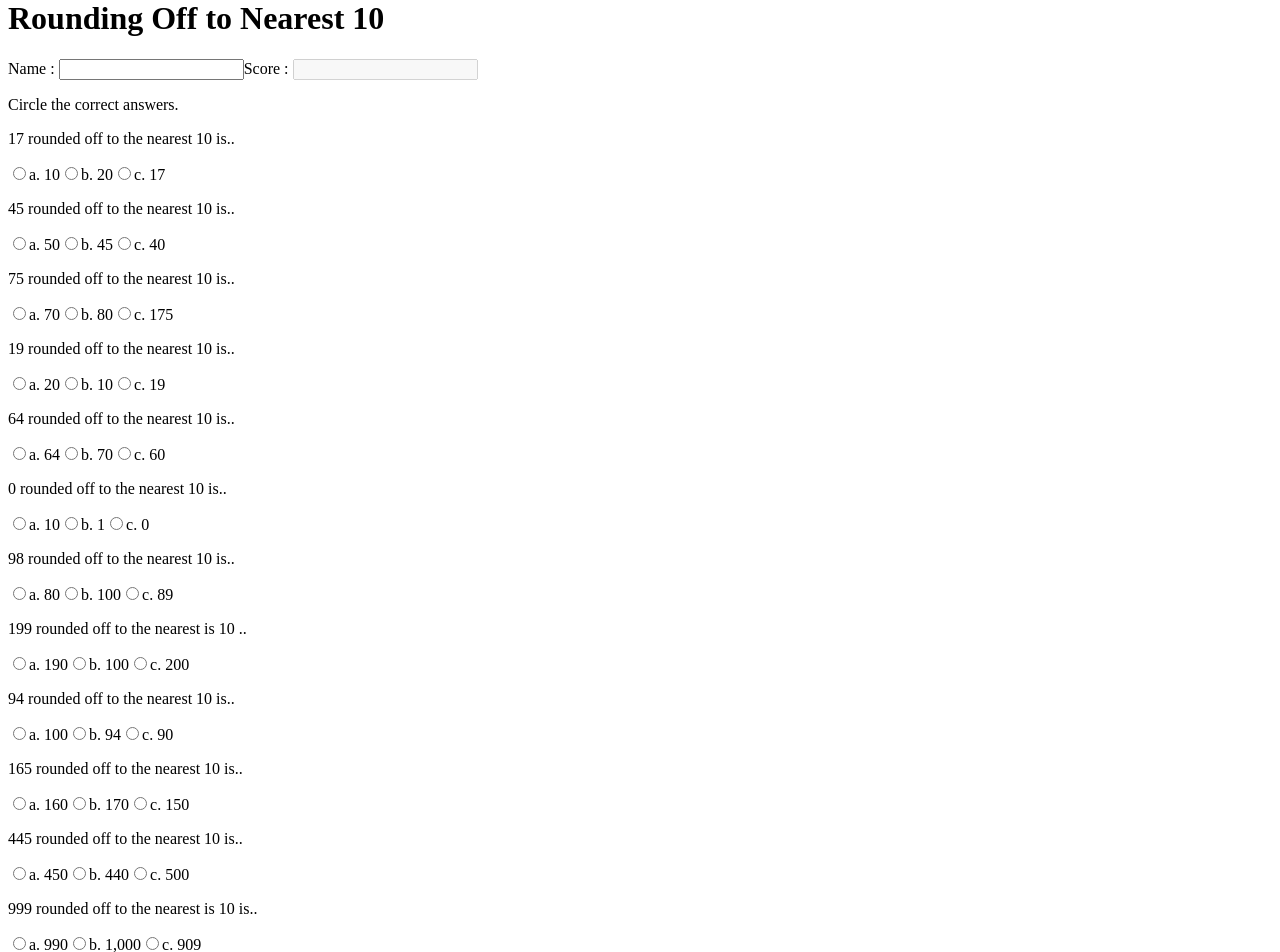
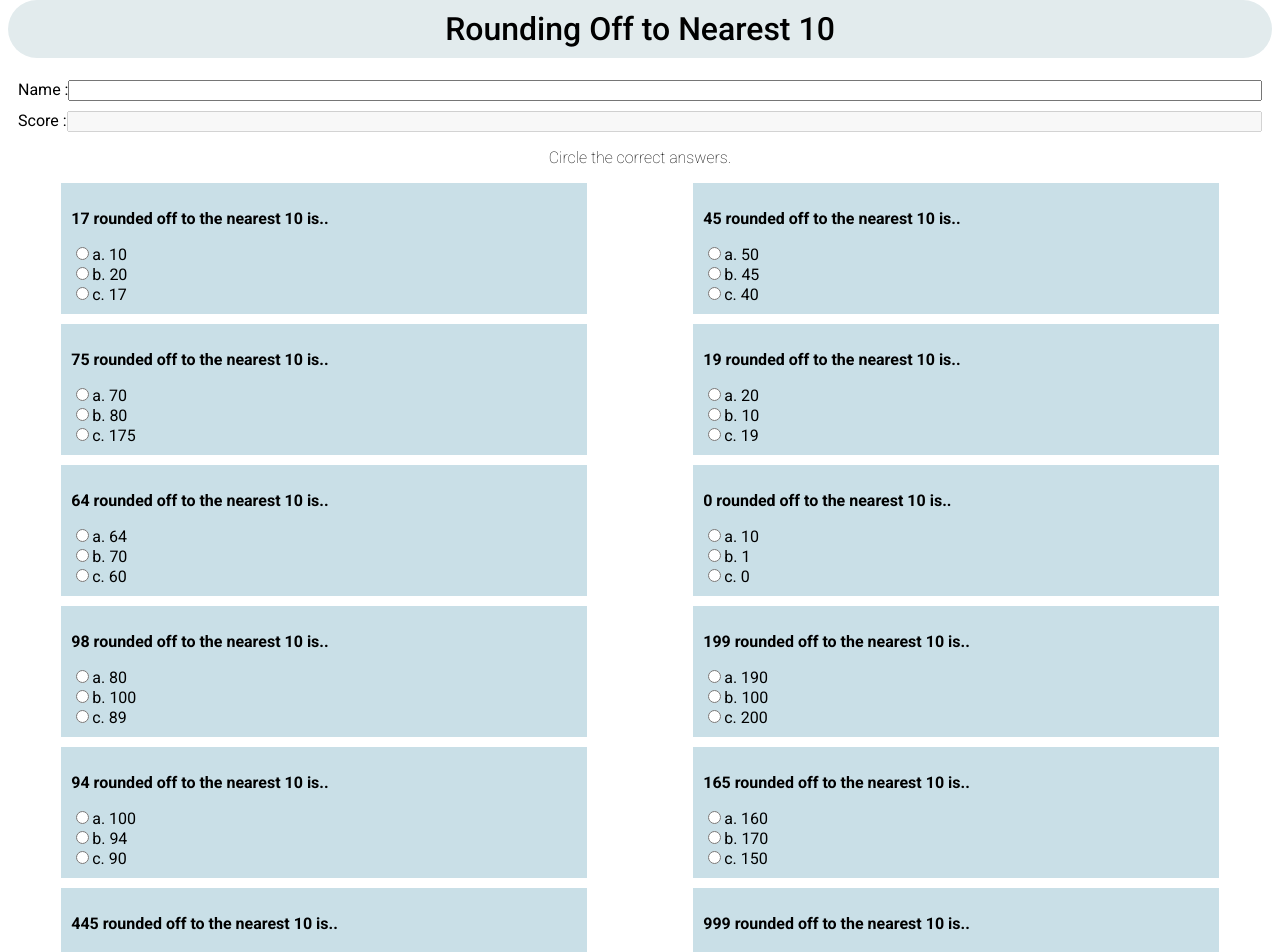
Before and after one commit to Safayy/MathWorksheet, a React (Vite) app: page / in a window 1280 px wide. Shown: the part 21-973 px from the top of the page. Built offline with nearby package versions, Linux system fonts and the light colour scheme.

Commit message:
Add styling

```diff
--- a/src/App.css
+++ b/src/App.css
@@ -1,42 +1,73 @@
-/* #root {
-  max-width: 1280px;
-  margin: 0 auto;
-  padding: 2rem;
+.round-div {
+  background-color: var(--gray);
+  border-radius: 40px;
+  padding: 10px;
+}
+.center {
   text-align: center;
 }
-
-.logo {
-  height: 6em;
-  padding: 1.5em;
-  will-change: filter;
-  transition: filter 300ms;
+.red {
+  color: red;
 }
-.logo:hover {
-  filter: drop-shadow(0 0 2em #646cffaa);
+.margin-between-10 > * {
+  margin: 10px;
 }
-.logo.react:hover {
-  filter: drop-shadow(0 0 2em #61dafbaa);
+.flex {
+  display: flex;
+  flex-wrap: wrap;
 }
-
-@keyframes logo-spin {
-  from {
-    transform: rotate(0deg);
+.flex-row {
+  flex-direction: row;
+}
+.flex-fill {
+  flex: 1;
+}
+.flex-2-col-grid-item {
+  flex-basis: 100%;
+}
+.flex-grid {
+  justify-content: space-around;
+  margin: 0 auto;
+}
+@media only screen and (min-width: 600px) {
+  .flex {
+    display: flex;
+    flex-wrap: wrap;
   }
-  to {
-    transform: rotate(360deg);
+  .flex-2-col-grid-item {
+    flex-basis: 40%;
   }
 }
-
-@media (prefers-reduced-motion: no-preference) {
-  a:nth-of-type(2) .logo {
-    animation: logo-spin infinite 20s linear;
-  }
+.card {
+  background-color: var(--light-blue);
+  padding: 10px;
+  /* width: 43%; */
+  margin-bottom: 10px;
 }
-
-.card {
-  padding: 2em;
+.font-small {
+  font-size: 0.8em;
 }
-
-.read-the-docs {
-  color: #888;
-} */
+.button-medium {
+  background: none;
+  background-color: rgb(93, 199, 101);
+  cursor: crosshair;
+  outline: inherit;
+  border-radius: 20px;
+  border: none;
+  padding: 10px;
+  margin: 10px;
+}
+.button-medium:hover {
+  -webkit-filter: brightness(50%);
+  transition: all 0.6s ease;
+  -webkit-transition: all 0.6s ease;
+  -moz-transition: all 0.6s ease;
+  -o-transition: all 0.6s ease;
+  -ms-transition: all 0.6s ease;
+}
+.button-disabled {
+  background-color: rgb(188, 197, 206);
+}
+.display-block {
+  display: block;
+}
--- a/src/App.jsx
+++ b/src/App.jsx
@@ -1,6 +1,4 @@
-import { useState, useRef } from 'react'
-// import reactLogo from './assets/react.svg'
-// import viteLogo from '/vite.svg'
+import { useState, useEffect } from 'react'
 import './App.css'
 import questions from './assets/worksheet.json'
 import Header from './components/Header'
@@ -8,10 +6,18 @@ import Question from './components/Question'
 
 function App() {
   const [error, setError] = useState('')
-  const [score, setScore] = useState('') /* TODO call back for score */
+  const [score, setScore] = useState('')
   const [name, setName] = useState('')
-  const [selectedAnswers, setSelectedAnswers] = useState({})
-  const ref = useRef();
+  const [selections, setSelections] = useState({});
+
+  // Scroll to top when data updates
+  useEffect(() => {
+    window.scrollTo({
+      top: 0,
+      left: 0,
+      behavior: 'smooth'
+    })
+  }, [score, error, selections])
 
   function calculateScore() {
     setScore( (prevScore) => {
@@ -24,53 +30,55 @@ function App() {
       setError('')
       let score = 0
       for ( let i = 0; i < questions.length ; i++ ) {
-        if (questions[i].answer_index == selectedAnswers[i])
+        if (questions[i].answer_index == selections[i])
           score ++
       }
       return score
     })
   }
 
+
   function handleSelectOption(questionIndex, optionIndex){
-    // Get object of all selected items
-    console.log(questionIndex + ' ' + optionIndex)
-    setSelectedAnswers( (prevSelectedAnswers) => ({
-        ...prevSelectedAnswers,
+    setSelections( (prevSelections) => ({
+        ...prevSelections,
         [questionIndex]: optionIndex,
       })
     )
-    console.log(selectedAnswers)
+    console.log(selections)
   }
 
   function onClearOptions(){
-
+    setSelections({});
+    setScore('')
   }
 
   return (
     <>
-      <Header name={name} setName={setName} score={score}/> {/*TODO change */}
+      <Header name={name} setName={setName} score={score}/>
       {/*TODO  Router for scoreboard and homepage. Whatsapp share button? */}
-      <p>Circle the correct answers.</p>
-      {error && <p>{error}</p>}
+      {error && <p className='roboto-bold center red'>{error}</p>}
+      <p className='roboto-thin center'>Circle the correct answers.</p>
 
-      <form>
+      <form className='flex flex-row flex-grid'>
       { questions.map( (question, i) =>
         <Question
-          onSelectOption={handleSelectOption}
-          onClearOption={()=>{}}
           text={question.question}
           options={question.options}
+          selectedOptionIndex = {selections[i]}
+          setSelectedOptionIndex = {optionIndex => handleSelectOption(i, optionIndex)}
           key={i}
-          index={i}/*TODO required to pass index?*/
-          // ref={ref}
+          index={i}
         />
       )}
       </form>
 
-      <button onClick={calculateScore}>Calculate Score</button>
-      <button onClick={onClearOptions}>Reset Selections</button>
+      <button className='roboto-bold button-medium' onClick={calculateScore}>Calculate Score</button>
+      <button
+      className={`roboto-bold button-medium ${Object.keys(selections).length === 0 && 'button-disabled'}`}
+      onClick={onClearOptions}
+      >Reset Selections</button>
 
-      <p>copyright: <a href='www.mathinenglish.com'>www.mathinenglish.com</a></p>
+      <p className="roboto-thin center font-small">copyright: <a href='https://www.mathinenglish.com'>www.mathinenglish.com</a></p>
     </>
   )
 }
--- a/src/assets/worksheet.json
+++ b/src/assets/worksheet.json
@@ -35,7 +35,7 @@
         "answer_index":1
     },
     {
-        "question":"199 rounded off to the nearest is 10 ..",
+        "question":"199 rounded off to the nearest 10 is..",
         "options":[190, 100, 200],
         "answer_index":2
     },
@@ -55,7 +55,7 @@
         "answer_index":0
     },
     {
-        "question":"999 rounded off to the nearest is 10 is..",
+        "question":"999 rounded off to the nearest 10 is..",
         "options":[990, "1,000", 909],
         "answer_index":1
     }
--- a/src/components/Header.jsx
+++ b/src/components/Header.jsx
@@ -1,21 +1,21 @@
-import { useState } from 'react'
-
 const Header = ({name, setName, score}) => {
 
     return (
-        <>
-        <h1>Rounding Off to Nearest 10</h1>
-        <form>
-            <label>Name : </label>
-            <input
-            type='text'
-            value={name}
-            onChange={e => setName(e.target.value)}/>
+        <header>
+            <h1 className='center round-div'>Rounding Off to Nearest 10</h1>
+            <form className='margin-between-10'>
+                <label className='flex flex-row margin-left'> Name :
+                    <input className='flex-fill'
+                    type='text'
+                    value={name}
+                    onChange={e => setName(e.target.value)}/>
+                </label>
 
-            <label>Score : </label>
-            <input value={score} type='text' disabled={true}/>
-        </form>
-        </>
+                <label className='flex flex-row'> Score :
+                    <input className='flex-fill' value={score} type='text' disabled={true}/>
+                </label>
+            </form>
+        </header>
     )
 }
 
--- a/src/components/Question.jsx
+++ b/src/components/Question.jsx
@@ -1,31 +1,32 @@
 import { useState } from 'react'
 
-// const Question = (props) => {
-function Question({text, options, index, onSelectOption}) {
-    const [selectedOptionIndex, setSelectedOptionIndex] = useState(null)
+function Question({text, options, index, selectedOptionIndex, setSelectedOptionIndex}) {
 
-    function clearSelection() {
-        setSelectedOptionIndex(null)
+    function handleClick(event) {
+        setSelectedOptionIndex(event.target.value);
     }
 
     return (
-        <span>
-            <p>{text}</p>
+        <div className='card flex-2-col-grid-item'>
+            <p className='roboto-bold'>{text}</p>
             {options.map( (option, optionIndex) =>
-                <label key={`${index}${optionIndex}`} htmlFor={text}>
+                <label
+                className='display-block'
+                key={`${index}${optionIndex}`}
+                htmlFor={text}>
                     <input
                         type="radio"
                         name={text}
                         value={optionIndex}
                         checked={selectedOptionIndex == optionIndex}
-                        onClick={() => setSelectedOptionIndex(event.target.value)}
-                        onChange={(event) => {onSelectOption(index, event.target.value)}}
+                        onClick={handleClick}
+                        onChange={() => {}}
                     />
 
                     {String.fromCharCode(97+optionIndex)}. {option}
                 </label>
             )}
-        </span>
+        </div>
     )
 }
 export default Question
--- a/src/index.css
+++ b/src/index.css
@@ -1,68 +1,37 @@
-/* :root {
-  font-family: Inter, system-ui, Avenir, Helvetica, Arial, sans-serif;
-  line-height: 1.5;
-  font-weight: 400;
-
-  color-scheme: light dark;
-  color: rgba(255, 255, 255, 0.87);
-  background-color: #242424;
-
-  font-synthesis: none;
-  text-rendering: optimizeLegibility;
-  -webkit-font-smoothing: antialiased;
-  -moz-osx-font-smoothing: grayscale;
+@import url('https://fonts.googleapis.com/css2?family=Roboto:wght@100;300;400;500;700&display=swap');
+:root {
+  font-family: "Roboto", sans-serif;
+  --gray: rgb(226, 235, 237);
+  --light-blue: rgb(201, 223, 231);
+}
+h1{
+  font-weight: 500;
+}
+.roboto-thin {
+  font-family: "Roboto", sans-serif;
+  font-weight: 100;
+  font-style: normal;
+}
+.roboto-light {
+  font-family: "Roboto", sans-serif;
+  font-weight: 300;
+  font-style: normal;
 }
 
-a {
-  font-weight: 500;
-  color: #646cff;
-  text-decoration: inherit;
-}
-a:hover {
-  color: #535bf2;
+.roboto-regular {
+  font-family: "Roboto", sans-serif;
+  font-weight: 400;
+  font-style: normal;
 }
 
-body {
-  margin: 0;
-  display: flex;
-  place-items: center;
-  min-width: 320px;
-  min-height: 100vh;
+.roboto-medium {
+  font-family: "Roboto", sans-serif;
+  font-weight: 500;
+  font-style: normal;
 }
 
-h1 {
-  font-size: 3.2em;
-  line-height: 1.1;
+.roboto-bold {
+  font-family: "Roboto", sans-serif;
+  font-weight: 700;
+  font-style: normal;
 }
-
-button {
-  border-radius: 8px;
-  border: 1px solid transparent;
-  padding: 0.6em 1.2em;
-  font-size: 1em;
-  font-weight: 500;
-  font-family: inherit;
-  background-color: #1a1a1a;
-  cursor: pointer;
-  transition: border-color 0.25s;
-}
-button:hover {
-  border-color: #646cff;
-}
-button:focus,
-button:focus-visible {
-  outline: 4px auto -webkit-focus-ring-color;
-}
-
-@media (prefers-color-scheme: light) {
-  :root {
-    color: #213547;
-    background-color: #ffffff;
-  }
-  a:hover {
-    color: #747bff;
-  }
-  button {
-    background-color: #f9f9f9;
-  }
-} */
```
